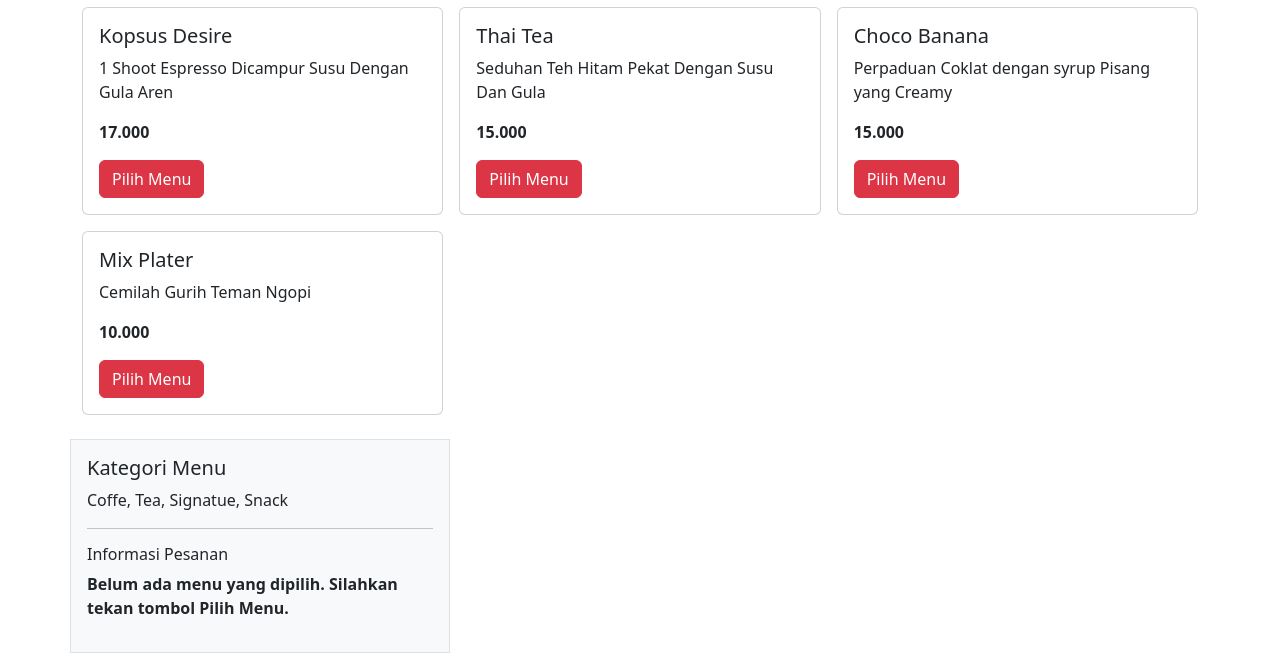
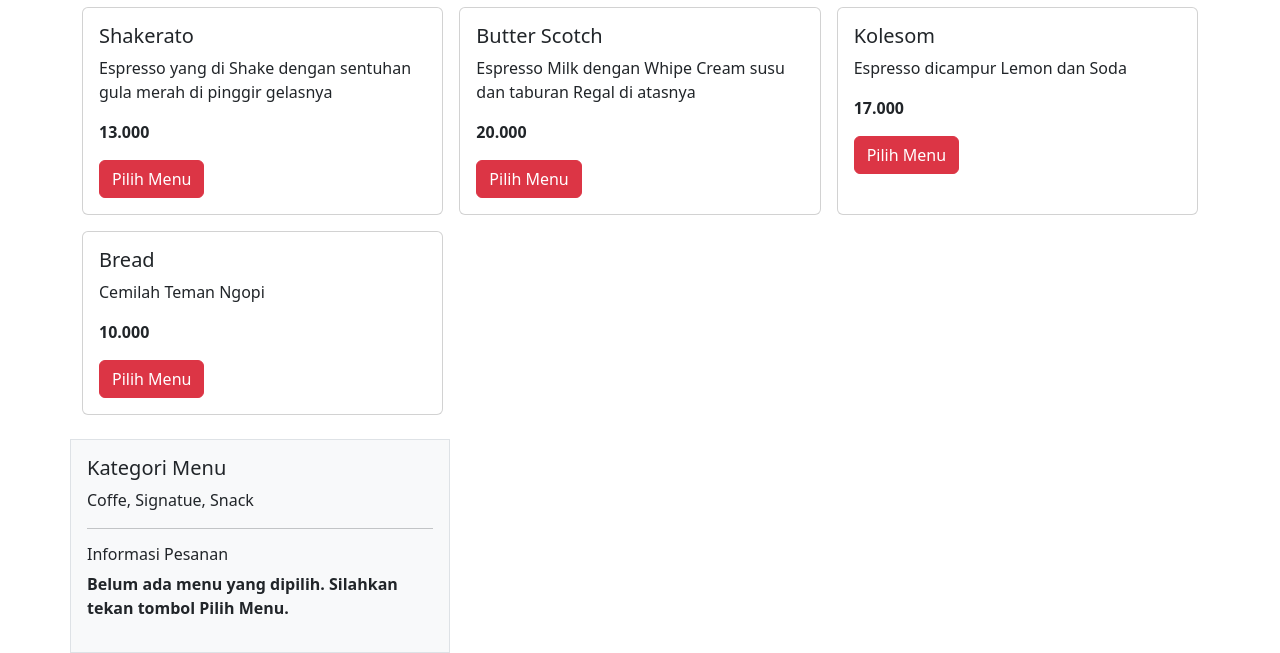
Before and after one commit to raihanid88-creator/atsea-coffe, a plain HTML site: page index.html in a window 1280 px wide. Shown: the part 411-1064 px from the top of the page. Drawn offline with nearby package versions, Linux system fonts and the light colour scheme.

Commit message:
Revise menu items and descriptions in index.html
Updated menu items and descriptions in the HTML file.

```diff
--- a/index.html
+++ b/index.html
@@ -11,7 +11,7 @@
         <span class="badge bg-succes mb-2">Open Daily</span>
         <h1 class="text-succes">Atsea Coffe</h1>
         <p class="lead">Selamat Datang Di Atsea Coffe - Ruang santai untuk ngopi, ngobrol, dan nemenin hari kamu.</p>
-        <p class="text-muted small">Racikan kopi susu gula aren, teh pilihan, dan cemilan hangat siap menemani.</p>
+        <p class="text-muted small">Racikan Espresso Dengan Beans Pilihan, Butter Scotch Dengan Sentuhan Regal, dan cemilan hangat siap menemani.</p>
         <a href="#daftar-menu" class="btn btn-danger">Lihat Menu</a>
     </div>
     <nav class="navbar navbar-expand-lg navbar-dark bg-success">
@@ -44,9 +44,9 @@
             <div class="col-12 col-md-6 col-lg-4">
                 <div class="card h-100">
                     <div class="card-body">
-                        <h5 class="card-title">Kopsus Desire</h5>
-                        <p class="card-text">1 Shoot Espresso Dicampur Susu Dengan Gula Aren</p>
-                        <p class="fw-bold">17.000</p>
+                        <h5 class="card-title">Shakerato</h5>
+                        <p class="card-text">Espresso yang di Shake dengan sentuhan gula merah di pinggir gelasnya</p>
+                        <p class="fw-bold">13.000</p>
                         <button type="button" class="btn btn-danger" onclick="pilihcard('Kopsus Desire', 'Rp.17.000')">Pilih Menu</button>
                     </div>
                 </div>
@@ -55,9 +55,9 @@
             <div class="col-12 col-md-6 col-lg-4">
                 <div class="card h-100">
                     <div class="card-body">
-                        <h5 class="card-title">Thai Tea</h5>
-                        <p class="card-text">Seduhan Teh Hitam Pekat Dengan Susu Dan Gula</p>
-                        <p class="fw-bold">15.000</p>
+                        <h5 class="card-title">Butter Scotch</h5>
+                        <p class="card-text">Espresso Milk dengan Whipe Cream susu dan taburan Regal di atasnya</p>
+                        <p class="fw-bold">20.000</p>
                         <button type="button" class="btn btn-danger" onclick="pilihcard('Thai Tea', 'Rp.15.000')">Pilih Menu</button>
                     </div>
                 </div>
@@ -66,9 +66,9 @@
             <div class="col-12 col-md-6 col-lg-4">
                 <div class="card h-100">
                     <div class="card-body">
-                        <h5 class="card-title">Choco Banana</h5>
-                        <p class="card-text">Perpaduan Coklat dengan syrup Pisang yang Creamy</p>
-                        <p class="fw-bold">15.000</p>
+                        <h5 class="card-title">Kolesom</h5>
+                        <p class="card-text">Espresso dicampur Lemon dan Soda</p>
+                        <p class="fw-bold">17.000</p>
                         <button type="button" class="btn btn-danger" onclick="pilihcard('Choco Banana', 'Rp.15.000')">Pilih Menu</button>
                     </div>
                 </div>
@@ -77,8 +77,8 @@
             <div class="col-12 col-md-6 col-lg-4">
                 <div class="card h-100">
                     <div class="card-body">
-                        <h5 class="card-title">Mix Plater</h5>
-                        <p class="card-text">Cemilah Gurih Teman Ngopi</p>
+                        <h5 class="card-title">Bread</h5>
+                        <p class="card-text">Cemilah Teman Ngopi</p>
                         <p class="fw-bold">10.000</p>
                         <button type="button" class="btn btn-danger" onclick="pilihcard('Mix Plater', 'Rp.10.000')">Pilih Menu</button>
                     </div>
@@ -90,7 +90,7 @@
         <div class="row">
             <div class="col-4 bg-light p-3 border">
                 <h5>Kategori Menu</h5>
-                <p>Coffe, Tea, Signatue, Snack</p>
+                <p>Coffe, Signatue, Snack</p>
                 <hr>
                 <h6>Informasi Pesanan   </h6>
                 <p id="hasilmenu" class="fw-bold text-succes mt-2">Belum ada menu yang dipilih. Silahkan tekan tombol Pilih Menu.</p>
```
